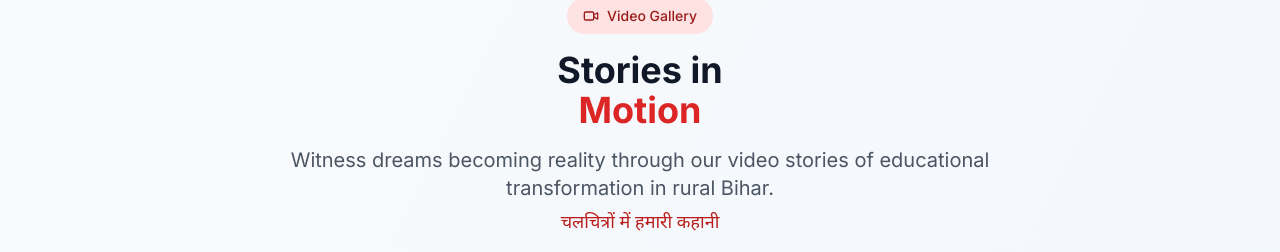
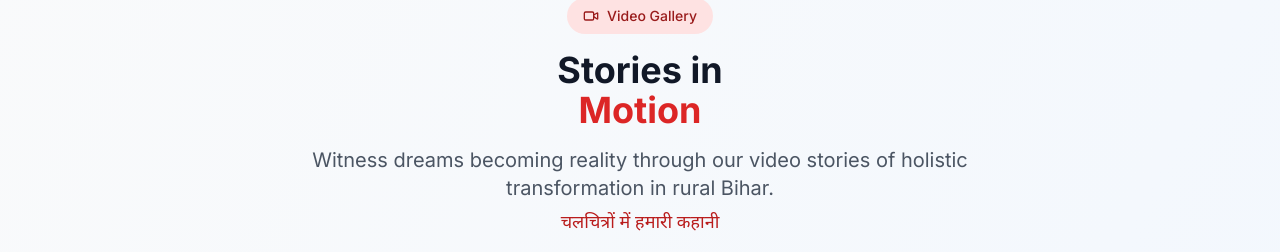
Before and after one commit to rksiitd1/gurukulam-v6, a Next.js app: page /gallery in a window 1280 px wide. Shown: the part 2306-2558 px from the top of the page. Built offline with nearby package versions, Linux system fonts and the light colour scheme.

Commit message:
holistic

```diff
--- a/components/gallery/video-gallery.tsx
+++ b/components/gallery/video-gallery.tsx
@@ -122,7 +122,7 @@ export function VideoGallery() {
             <span className="text-red-600 block">Motion</span>
           </h2>
           <p className="text-xl text-gray-600 max-w-3xl mx-auto">
-            Witness dreams becoming reality through our video stories of educational transformation in rural Bihar.
+            Witness dreams becoming reality through our video stories of holistic transformation in rural Bihar.
           </p>
           <p className="text-lg font-devanagari text-red-700 mt-2">चलचित्रों में हमारी कहानी</p>
         </div>
```
